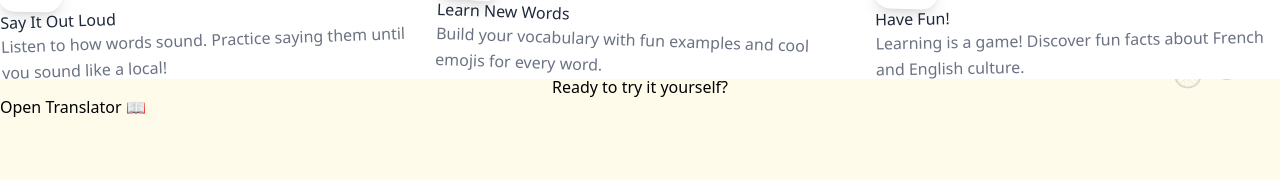
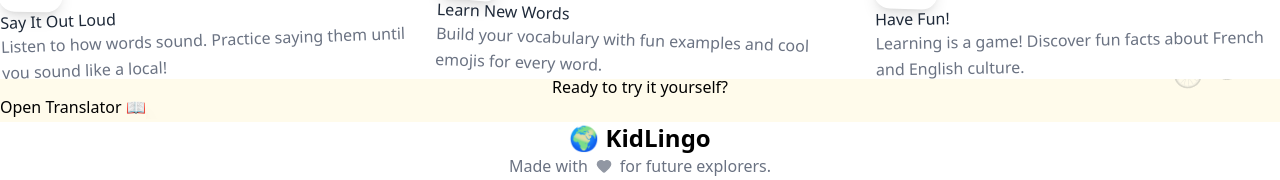
Before and after one commit to codehass/talait-translate-service-frontend, a Next.js app: page / in a window 1280 px wide. Shown: the part 602-782 px from the top of the page. Built offline with nearby package versions, Linux system fonts and the light colour scheme.

Commit message:
add footer

```diff
--- /dev/null
+++ b/src/components/Footer.tsx
@@ -0,0 +1,33 @@
+import React from "react";
+import { Heart } from "lucide-react";
+
+export const Footer: React.FC = () => {
+	return (
+		<footer className="bg-white py-12 border-t-4 border-kid-blue/10">
+			<div className="container mx-auto px-4 text-center">
+				<div className="flex items-center justify-center gap-2 text-2xl font-display font-bold text-kid-blue mb-4">
+					🌍 KidLingo
+				</div>
+				<p className="flex items-center justify-center gap-2 text-gray-500 font-medium">
+					Made with{" "}
+					<Heart
+						size={16}
+						className="text-kid-red fill-current animate-pulse"
+					/>{" "}
+					for future explorers.
+				</p>
+				<div className="mt-8 flex justify-center gap-6 text-sm text-gray-400 font-bold">
+					<a href="#" className="hover:text-kid-blue">
+						Parents Guide
+					</a>
+					<a href="#" className="hover:text-kid-blue">
+						Privacy
+					</a>
+					<a href="#" className="hover:text-kid-blue">
+						Contact
+					</a>
+				</div>
+			</div>
+		</footer>
+	);
+};
```
